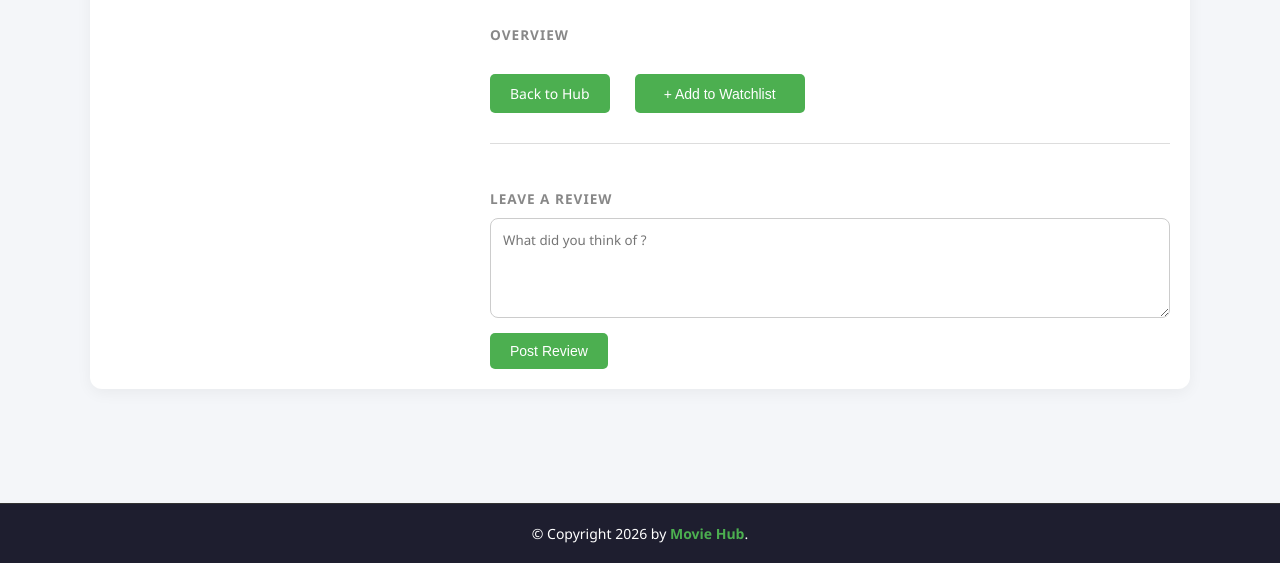
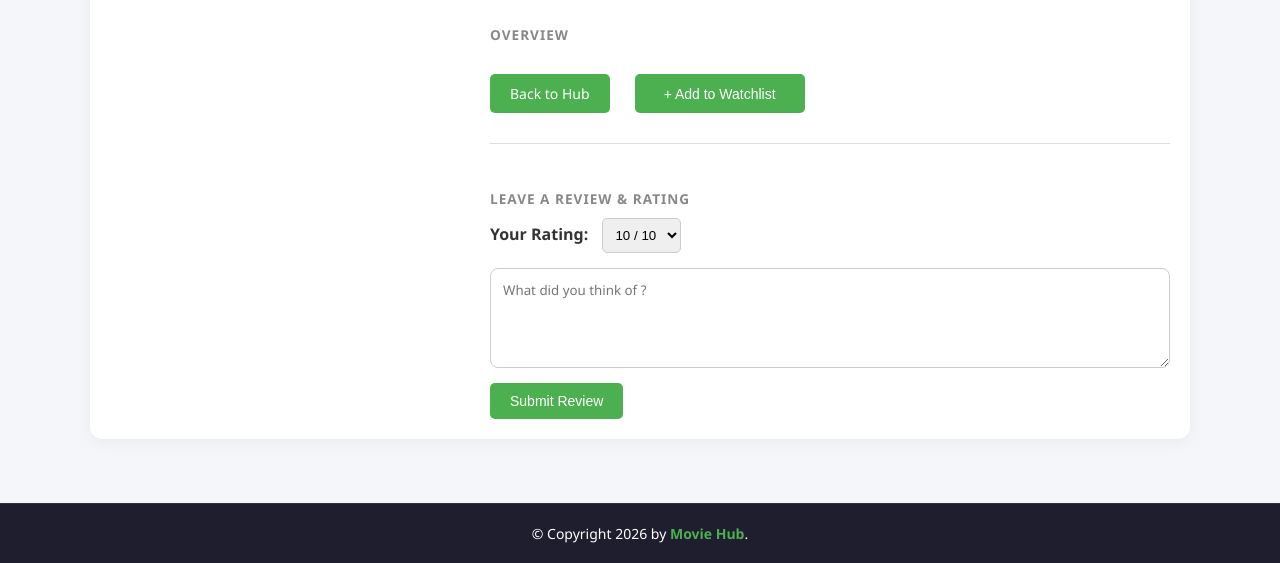
Before and after one commit to Duncan-Pringle/Web-Development-Assignement, a Flask app: template templates/movieDetails.html in a window 1280 px wide. Shown: the part 237-800 px from the top of the page. Run offline with Flask 3, Linux system fonts and the light colour scheme; the template is opened without the code that fills it, so the values that code supplies are empty; the visitor is signed in with stand-in values (Sample User, id 1); some libraries are stand-ins or nearby versions.

Commit message:
add rating functionality to movie reviews and update UI for review submission

```diff
--- a/templates/movieDetails.html
+++ b/templates/movieDetails.html
@@ -34,12 +34,24 @@
                 </button>
             </div>
             <div class="review-section" style="margin-top: 30px; padding-top: 20px; border-top: 1px solid #ddd;">
-                <h3 class="view-description-heading">Leave a Review</h3>
+    <h3 class="view-description-heading">Leave a Review & Rating</h3>
+
     {% if session.id %}
         <div class="review-form">
-                        <textarea id="review-text" placeholder="What did you think of {{ movie.title }}?" style="width: 100%; height: 100px; padding: 12px; border-radius: 8px; border: 1px solid #ccc; margin-bottom: 10px; font-family: inherit; resize: vertical;"></textarea>
+            <div style="margin-bottom: 15px;">
+                <label for="review-rating" style="font-weight: bold; margin-right: 10px;">Your Rating:</label>
+                <select id="review-rating" style="padding: 8px; border-radius: 5px; border: 1px solid #ccc;">
+                    {% for i in range(10, 0, -1) %}
+                        <option value="{{ i }}">{{ i }} / 10</option>
+                    {% endfor %}
+                </select>
+            </div>
+
+            <textarea id="review-text" placeholder="What did you think of {{ movie.title }}?"
+                      style="width: 100%; height: 100px; padding: 12px; border-radius: 8px; border: 1px solid #ccc; margin-bottom: 10px; font-family: inherit; resize: vertical;"></textarea>
+
             <button id="submit-review" class="btn" data-movie-id="{{ movie.movieID or movie.movieid }}">
-                            Post Review
+                Submit Review
             </button>
             <span id="review-msg" style="margin-left: 10px; font-weight: 500;"></span>
         </div>
```
Also changed, not shown: db_functions.py (+4 -3 lines). Lines whose indentation alone changed are shown as unchanged.
